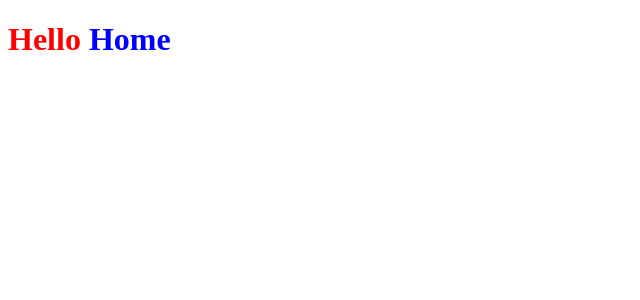
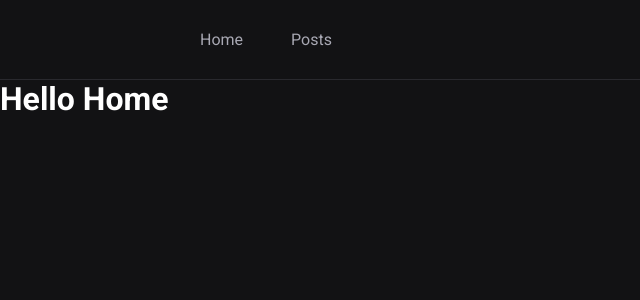
Before and after one commit to lucca-rodrigues/Ignews-NextJS, a Next.js app: page / in a window 1280 px wide. Shown: the top 300 px of the page, without its empty margins (0-640 px from the left). Built offline with nearby package versions, Linux system fonts and the light colour scheme.

Commit message:
header component

```diff
--- /dev/null
+++ b/src/components/Header/index.tsx
@@ -0,0 +1,15 @@
+
+import styles from './styles.module.scss';
+
+export default function Header() {
+    return (
+        <header className={styles.headerContainer}>
+            <div className={styles.headerContent}>
+                <nav>
+                    <a>Home</a>
+                    <a>Posts</a>
+                </nav>
+            </div>
+        </header>
+    );
+}
--- /dev/null
+++ b/src/components/Header/styles.module.scss
@@ -0,0 +1,58 @@
+.headerContainer {
+    height: 5rem;
+    border-bottom: 1px solid var(--gray-800);
+  }
+
+  .headerContent {
+    max-width: 1120px;
+    height: 5rem;
+    margin: 0 auto;
+    padding: 0 2rem;
+
+    display: flex;
+    align-items: center;
+
+    nav {
+      margin-left: 5rem;
+      height: 5rem;
+
+      a {
+        display: inline-block;
+        position: relative;
+        padding: 0 0.5rem;
+        height: 5rem;
+        line-height: 5rem;
+        color: var(--gray-300);
+
+        transition: color 0.2s;
+
+        & + a {
+          margin-left: 2rem;
+        }
+
+        &:hover {
+          color: var(--white);
+        }
+
+        &.active {
+          color: var(--white);
+          font-weight: bold;
+        }
+
+        &.active::after {
+          content: '';
+          height: 3px;
+          border-radius: 3px 3px 0 0;
+          width: 100%;
+          position: absolute;
+          bottom: 1px;
+          left: 0;
+          background: var(--yellow-500);
+        }
+      }
+    }
+
+    button {
+      margin-left: auto;
+    }
+  }
--- a/src/pages/_app.tsx
+++ b/src/pages/_app.tsx
@@ -1,6 +1,16 @@
 import { AppProps } from 'next/app'
+
+import '../styles/global.scss'
+import Header from '../components/Header';
+
 function MyApp({ Component, pageProps }: AppProps) {
-  return <Component {...pageProps} />
+
+  return (
+    <>
+      <Header />
+      <Component {...pageProps} />
+    </>
+  )
 }
 
 export default MyApp
--- a/src/pages/_document.tsx
+++ b/src/pages/_document.tsx
@@ -1,17 +1,24 @@
-import Document, { Head, Html, Main, NextScript } from 'next/document'
+import Document, { Head, Html, Main, NextScript } from 'next/document';
 
 export default class MyDocument extends Document {
     render() {
         return (
             <Html>
                 <Head>
-                    <title>Ig.news</title>
+                    <link rel="preconnect" href="https://fonts.gstatic.com" />
+                    <link
+                        href="https://fonts.googleapis.com/css2?family=Roboto:wght@400;700;900&display=swap"
+                        rel="stylesheet"
+                    />
+
+                    <link rel="shortcut icon" href="/favicon.png" type="image/png" />
                 </Head>
+
                 <body>
                     <Main />
                     <NextScript />
                 </body>
             </Html>
-        )
+        );
     }
 }
--- a/src/pages/index.tsx
+++ b/src/pages/index.tsx
@@ -1,5 +1,12 @@
-import styles from '../styles/home.module.scss';
+import Head from 'next/head';
 
 export default function Home() {
-  return <h1 className={styles.title}>Hello <span>Home</span></h1>
+  return (
+    <>
+      <Head>
+        <title>Início | ig.news</title>
+      </Head>
+      <h1>Hello <span>Home</span></h1>
+    </>
+  )
 }
--- a/src/pages/products.tsx
+++ b/src/pages/products.tsx
@@ -1,5 +1,4 @@
 function Products() {
     return <h1>Products</h1>;
 }
-
 export default Products;
--- /dev/null
+++ b/src/styles/global.scss
@@ -0,0 +1,55 @@
+* {
+    margin: 0;
+    padding: 0;
+    outline: 0;
+    box-sizing: border-box;
+  }
+
+  :root {
+    --white: #ffffff;
+
+    --gray-100: #e1e1e6;
+    --gray-300: #a8a8b3;
+    --gray-700: #323238;
+    --gray-800: #29292e;
+    --gray-850: #1f2729;
+    --gray-900: #121214;
+
+    --cyan-500: #61dafb;
+    --yellow-500: #eba417;
+  }
+
+  @media (max-width: 1080px) {
+    html {
+      font-size: 93.75%;
+    }
+  }
+
+  @media (max-width: 720px) {
+    html {
+      font-size: 87.5%;
+    }
+  }
+
+  body {
+    background: var(--gray-900);
+    color: var(--white);
+    // -webkit-font-smoothing: antialiased;
+  }
+
+  body,
+  input,
+  textarea,
+  select,
+  button {
+    font: 400 1rem 'Roboto', sans-serif;
+  }
+
+  button {
+    cursor: pointer;
+  }
+
+  a {
+    color: inherit;
+    text-decoration: none;
+  }
--- a/src/styles/home.module.scss
+++ /dev/null
@@ -1,7 +0,0 @@
-.title {
-    color: red;
-
-    span {
-        color: blue;
-    }
-}
```
